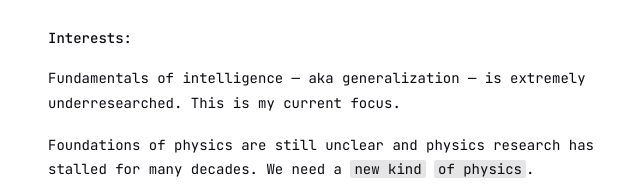
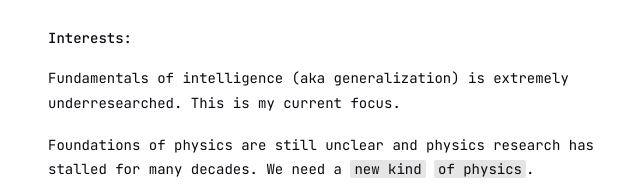
Before and after one commit to saaaaaamip/saaaaaamip, a plain HTML site: page index.html in a window 1280 px wide. Shown: the part 195-391 px from the top of the page, 104-744 px from the left. Drawn offline with Linux system fonts and the light colour scheme.

Commit message:
Reword interests line
Co-Authored-By: Claude Fable 5.1 <noreply@anthropic.com>

```diff
--- a/index.html
+++ b/index.html
@@ -90,7 +90,7 @@
 
   <p class="label">Interests:</p>
 
-  <p>Fundamentals of intelligence — aka generalization — is extremely underresearched. This is my current focus.</p>
+  <p>Fundamentals of intelligence (aka generalization) is extremely underresearched. This is my current focus.</p>
 
   <p>Foundations of physics are still unclear and physics research has stalled for many decades. We need a <a href="https://writings.stephenwolfram.com/2021/11/the-concept-of-the-ruliad/">new kind</a> <a href="https://writings.stephenwolfram.com/2023/12/observer-theory/">of physics</a>.</p>
 
```
